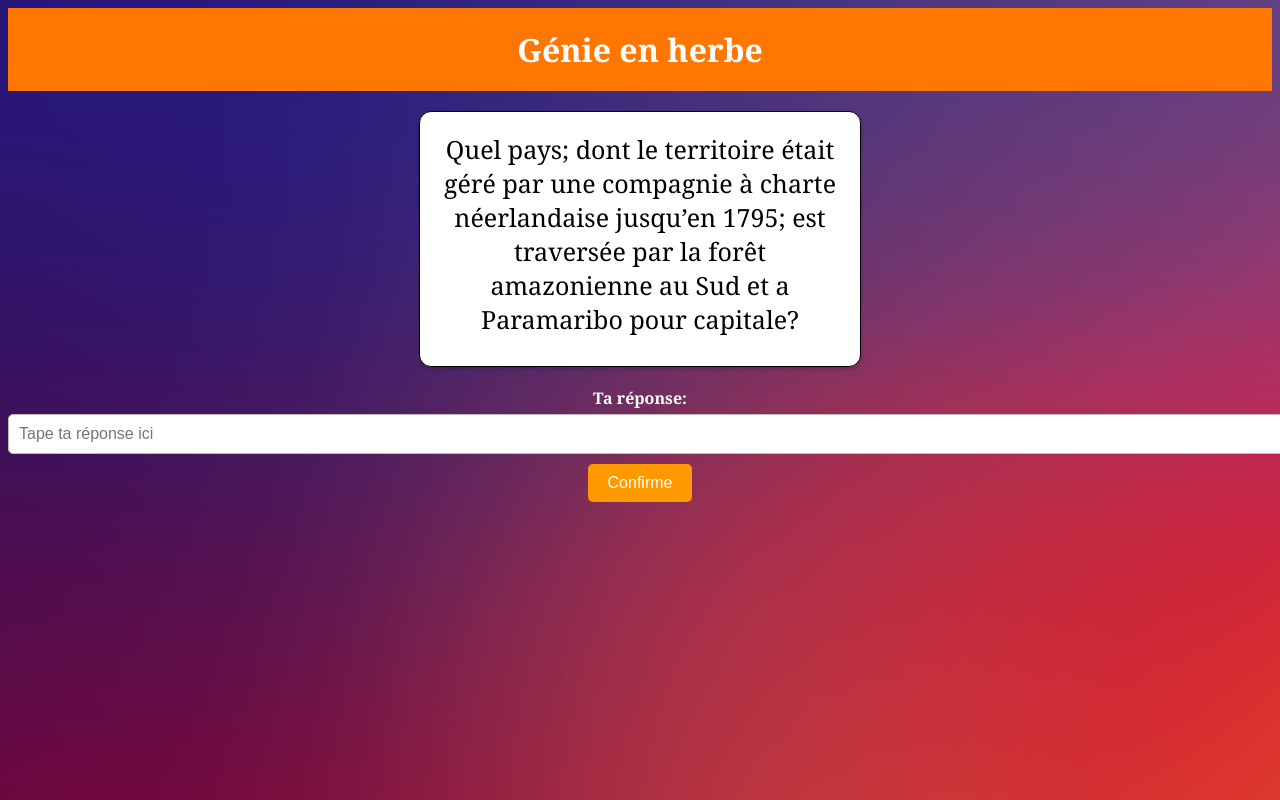
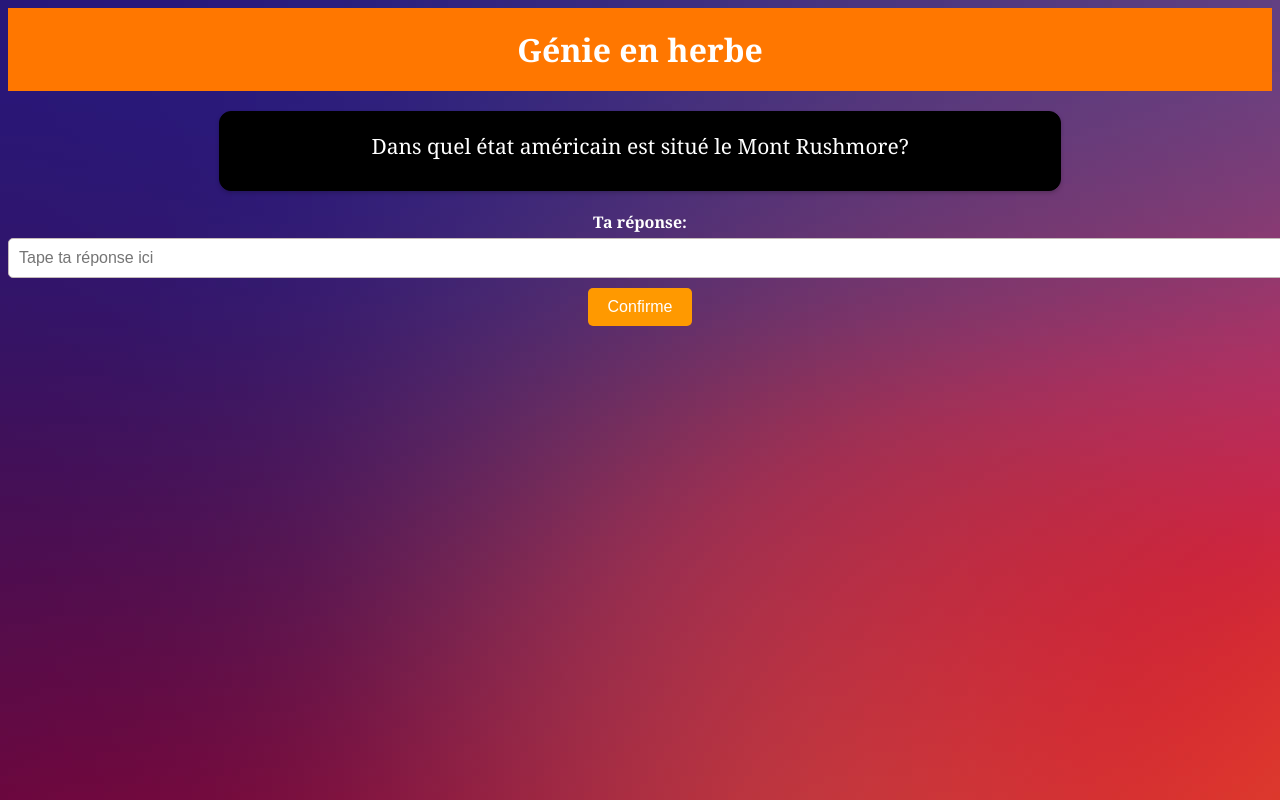
Before and after one commit to phil3838/GEH-training, an Angular app: page / in a window 1280 px wide. Built offline with nearby package versions, Linux system fonts and the light colour scheme.

Commit message:
bug fixed

```diff
--- a/src/app/app.component.html
+++ b/src/app/app.component.html
@@ -20,7 +20,7 @@
   <!-- Show green div when the answer is correct -->
         <div *ngIf="isCorrect" class="feedback correct-feedback"> {{ previousQuestion }} <br>  {{ previousAnswer }}</div>
   <!-- Show red div when the answer is wrong -->
-        <div *ngIf="!isCorrect" class="feedback wrong-feedback"> {{ previousQuestion }} <br> {{ previousAnswer }}</div>
+        <div *ngIf="!isCorrect" class="feedback wrong-feedback"> {{ previousQuestion }}  <br> Ta réponse: {{ previousUserAnswer }} <br> {{ previousAnswer }}</div>
     </div>
 
 
--- a/src/app/app.component.scss
+++ b/src/app/app.component.scss
@@ -18,17 +18,18 @@ h1 {
 }
 
 #question-container {
-    background-color: #ffffff;
+    background-color: #000000;
     border: 1.5px solid #000000;
     border-radius: 12px;
     padding: 20px;
     box-shadow: 0 2px 4px rgba(0, 0, 0, 0.2);
     margin: 0 auto;
-    max-width: 400px;
+    max-width: 800px;
 }
 
 #question {
-    font-size: 25px;
+    font-size: 21px;
+    color: #fff;
     margin-bottom: 10px;
     width: 100%;
 }
--- a/src/app/app.component.ts
+++ b/src/app/app.component.ts
@@ -16,6 +16,7 @@ export class AppComponent implements OnInit {
   quizStarted=false;
   previousQuestion: string | undefined;
   previousAnswer: string | undefined;
+  previousUserAnswer: string | undefined;
   isInputDisabled=false;
 
   constructor(private quizService: QuizService) { }
@@ -30,7 +31,7 @@ export class AppComponent implements OnInit {
       });
 
       // Shuffle the quiz data
-      this.quizData=this.quizService.shuffleMap(this.quizData);
+      //this.quizData=this.quizService.shuffleMap(this.quizData);
 
       // Display the first question
       this.displayQuestion();
@@ -41,6 +42,7 @@ export class AppComponent implements OnInit {
     if (this.currentIndex < this.quizData.size-1) {
       this.questionText = Array.from(this.quizData.keys())[this.currentIndex];
       this.userAnswer='';
+      console.log(this.currentIndex)
     } else {
       this.userAnswer='';
       this.isInputDisabled=true;
@@ -51,25 +53,25 @@ export class AppComponent implements OnInit {
   checkAnswer(userAnswer: string) {
     this.quizStarted=true;
     const correctAnswer = Array.from(this.quizData.values())[this.currentIndex];
-    const pattern = new RegExp(userAnswer.toLowerCase().trim().normalize("NFD"), 'i');
-
-    if (pattern.test(correctAnswer.toLowerCase().trim().normalize("NFD"))) {
+    const pattern = new RegExp(userAnswer.toLowerCase().trim().normalize("NFD").replace(/[\u0300-\u036f]/g, ""),'i');
+    if (pattern.test(correctAnswer.toLowerCase().trim().normalize("NFD").replace(/[\u0300-\u036f]/g, ""))) {
       this.currentIndex++;
-      this.feedback(true, this.questionText, correctAnswer);
+      this.feedback(true, this.questionText, correctAnswer,userAnswer);
       this.displayQuestion();
       return true;
     } else {
       this.currentIndex++;
-      this.feedback(false, this.questionText, correctAnswer);
+      this.feedback(false, this.questionText, correctAnswer,userAnswer);
       this.displayQuestion();
       return false;
     }
   }
 
-  feedback(positive: boolean, question: string, answer: string) {
+  feedback(positive: boolean, question: string, answer: string,userAnswer:string) {
     this.isCorrect=positive;
     this.previousQuestion=question;
     this.previousAnswer=answer;
+    this.previousUserAnswer=userAnswer;
   }
 
 
```
Also changed, not shown: src/assets/bg.png (added), src/assets/source.csv.
